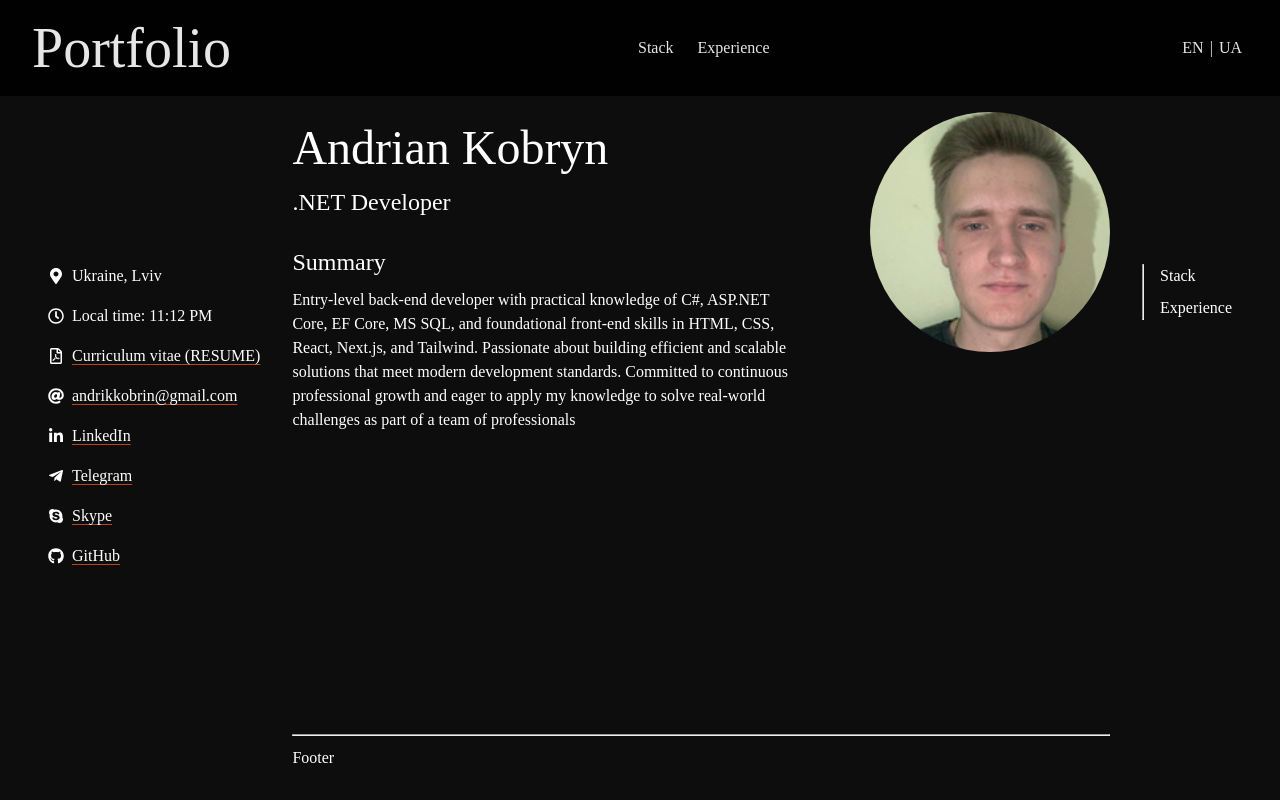
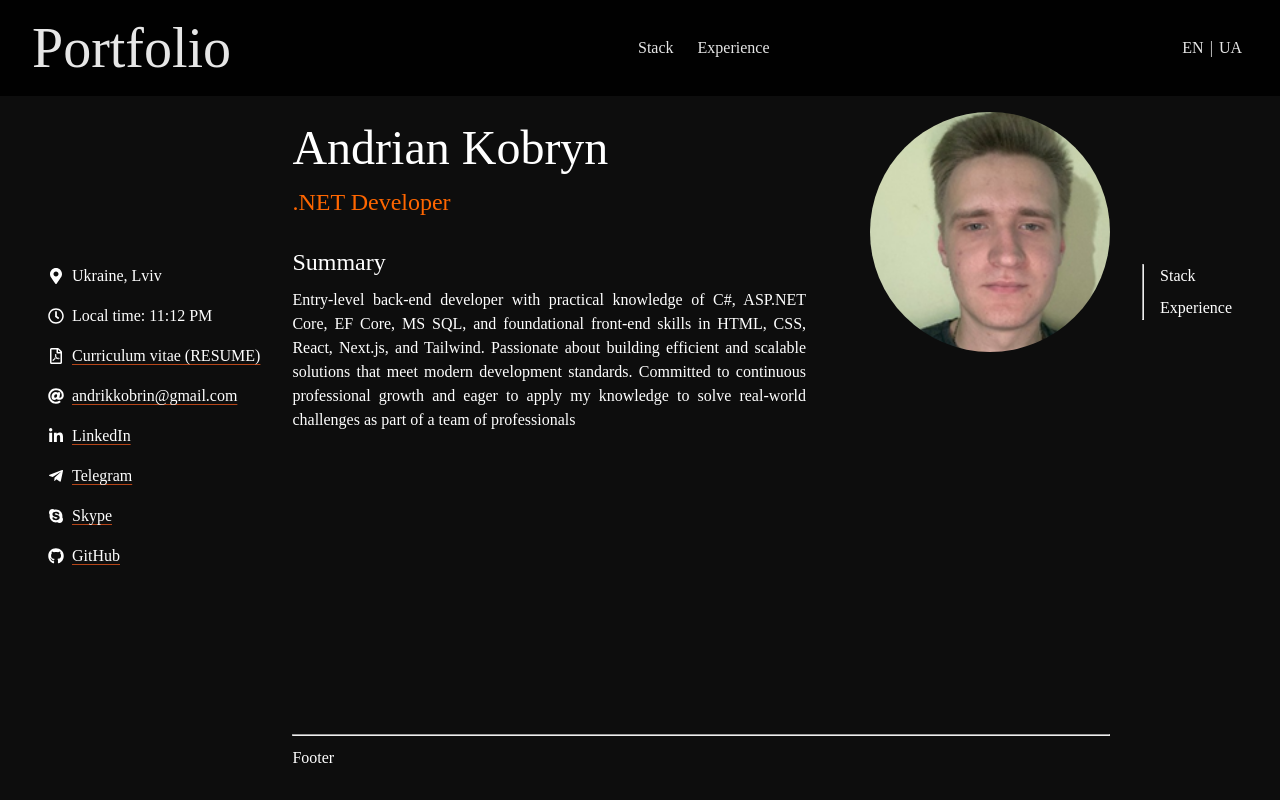
Before and after one commit to TheEnemy25/TheEnemy25, a React (Vite) app: page / in a window 1280 px wide. Built offline with nearby package versions, Linux system fonts and the light colour scheme; a web font is replaced by a local one.

Commit message:
styles(About): Removed unused import, improved text alignment

```diff
--- a/src/containers/about/About.scss
+++ b/src/containers/about/About.scss
@@ -1,5 +1,4 @@
 @use "../../styles/variables.scss" as variables;
-@use "../../styles/fonts.scss";
 @use "../../styles/mixins.scss" as mixins;
 
 .about {
@@ -21,7 +20,7 @@
             }
 
             &-subtitle {
-                @include mixins.text-styles(24px, variables.$white-color, Rubik);
+                @include mixins.text-styles(24px, variables.$secondary-color, Rubik);
             }
         }
 
@@ -36,6 +35,7 @@
 
             &-text {
                 @include mixins.text-styles(16px, variables.$white-color, Rubik);
+                text-align: justify;
             }
         }
     }
```
